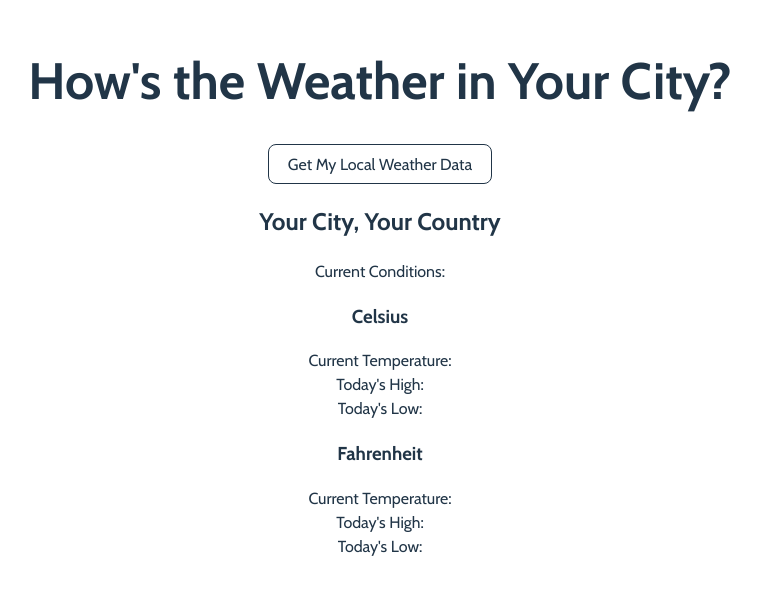
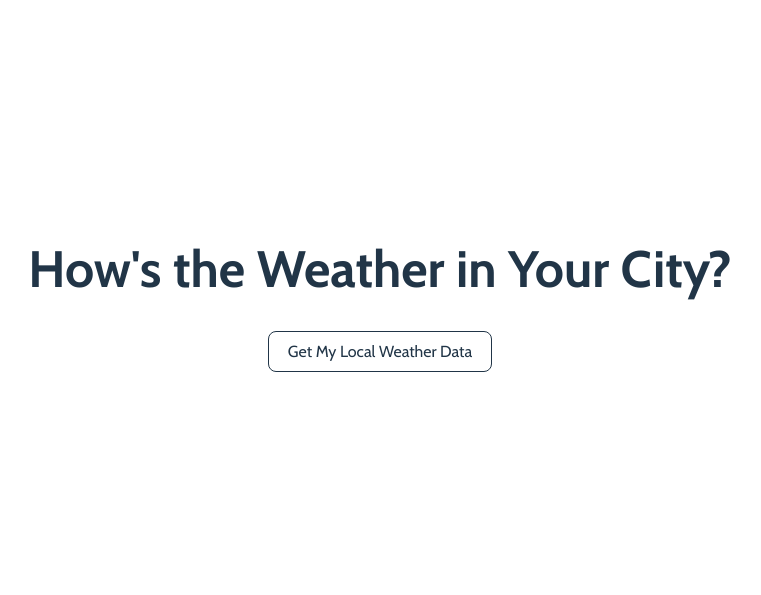
Before and after one commit to BlagDaggery/weather-app, a React (Vite) app: page / in a window 1280 px wide. Shown: the part 111-706 px from the top of the page, without its empty margins (260-1021 px from the left). Built offline with nearby package versions, Linux system fonts and the light colour scheme.

Commit message:
implement toggle for temperature scales. styles

```diff
--- a/src/app/App.tsx
+++ b/src/app/App.tsx
@@ -1,5 +1,5 @@
 import { useState } from 'react';
-import Temperature from '../temperature/temperature';
+import Temperature from '../temperature/Temperature';
 import './App.css';
 
 
@@ -77,12 +77,17 @@ function App() {
             <h1>How's the Weather in {weatherData.city}?</h1>
             <button type="button" onClick={getWeatherData}>Get My Local Weather Data</button>
             <div className={`error-msg ${hiddenClass}`}>Looks like something went wrong. Wait a few seconds and try again.</div>
+            {weatherData.currentConditions ? (
+                <div>
                     <h2>{weatherData.city}, {weatherData.country}</h2>
-      <div>Current Conditions: {weatherData.currentConditions}</div>
+                    <p>Current Conditions: {weatherData.currentConditions}</p>
                     <Temperature
                         currentTempCelsius={temperatureData.currentTempCelsius}
                         lowTempCelsius={temperatureData.lowTempCelsius}
-        highTempCelsius={temperatureData.highTempCelsius} />
+                        highTempCelsius={temperatureData.highTempCelsius}
+                    />
+                </div>
+            ) : null}
         </>
     );
 }
--- /dev/null
+++ b/src/temperature/Temperature.css
@@ -0,0 +1,12 @@
+.current-temp {
+    font-size: 3rem;
+}
+
+.high-low {
+    max-width: 300px;
+    margin: 0 auto 1rem;
+    display: flex;
+    justify-content: space-around;
+    font-size: 1.25rem;
+
+}
--- a/src/temperature/temperature.tsx
+++ b/src/temperature/temperature.tsx
@@ -1,3 +1,5 @@
+import { useState, useRef } from 'react';
+import './Temperature.css';
 
 interface temperatureDataProps {
     currentTempCelsius: number,
@@ -5,29 +7,58 @@ interface temperatureDataProps {
     highTempCelsius: number
 }
 
-function Temperature({currentTempCelsius, lowTempCelsius, highTempCelsius}: temperatureDataProps) {
+interface tempData1 {
+    currentTemp: number,
+    lowTemp: number,
+    highTemp: number,
+    unit: string
+}
+
+interface tempData2 {
+    Celsius: tempData1,
+    Fahrenheit: tempData1
+}
+
+function Temperature({ currentTempCelsius, lowTempCelsius, highTempCelsius }: temperatureDataProps) {
+
+    const [tempScale, setTempScale] = useState('Celsius');
+    const buttonText = useRef('Fahrenheit');
+
+    const tempData: tempData2 = {
+        Celsius: {
+            currentTemp: currentTempCelsius,
+            lowTemp: lowTempCelsius,
+            highTemp: highTempCelsius,
+            unit: `${String.fromCharCode(0x00B0)} C`
+        },
+        Fahrenheit: {
+            currentTemp: convertToFahrenheit(currentTempCelsius),
+            lowTemp: convertToFahrenheit(lowTempCelsius),
+            highTemp: convertToFahrenheit(highTempCelsius),
+            unit: `${String.fromCharCode(0x00B0)} F`
+        }
+    };
+
+    const shorthand = tempData[tempScale as keyof tempData2];
 
     function convertToFahrenheit(temperature: number) {
         return temperature ? Math.round(temperature * 9 / 5 + 32) : NaN;
     }
 
+    function toggleTempScale() {
+        tempScale === 'Fahrenheit' ? setTempScale('Celsius') : setTempScale('Fahrenheit');
+        buttonText.current === 'Celsius' ? buttonText.current = 'Fahrenheit' : buttonText.current = 'Celsius';
+    }
+
     return (
-        <>
-            <div>
-                <div>
-                    <h3>Celsius</h3>
-                    <div>Current Temperature: {currentTempCelsius ? currentTempCelsius : ''}</div>
-                    <div>Today's High: {highTempCelsius ? highTempCelsius : ''}</div>
-                    <div>Today's Low: {lowTempCelsius ? lowTempCelsius : ''}</div>
-                </div>
-                <div>
-                    <h3>Fahrenheit</h3>
-                    <div>Current Temperature: {currentTempCelsius ? convertToFahrenheit(currentTempCelsius) : ''}</div>
-                    <div>Today's High: {highTempCelsius ? convertToFahrenheit(highTempCelsius) : ''}</div>
-                    <div>Today's Low: {lowTempCelsius ? convertToFahrenheit(lowTempCelsius) : ''}</div>
-                </div>
+        <div>
+            <div className='current-temp'>{shorthand.currentTemp} {shorthand.unit}</div>
+            <div className='high-low'>
+                <div>High: {shorthand.highTemp} {shorthand.unit}</div>
+                <div>Low: {shorthand.lowTemp} {shorthand.unit}</div>
             </div>
-        </>
+            <button type="button" onClick={toggleTempScale}>Show me {buttonText.current}</button>
+        </div>
     );
 }
 
```
Lines whose indentation alone changed are shown as unchanged.
